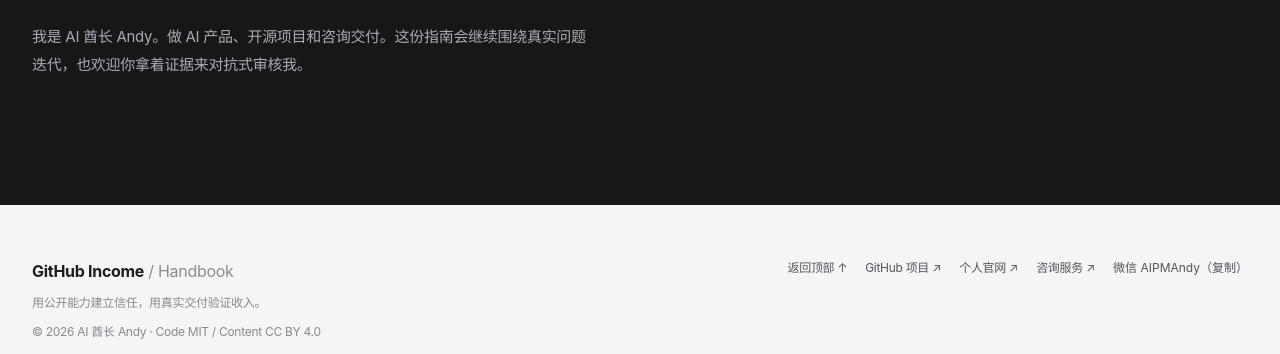
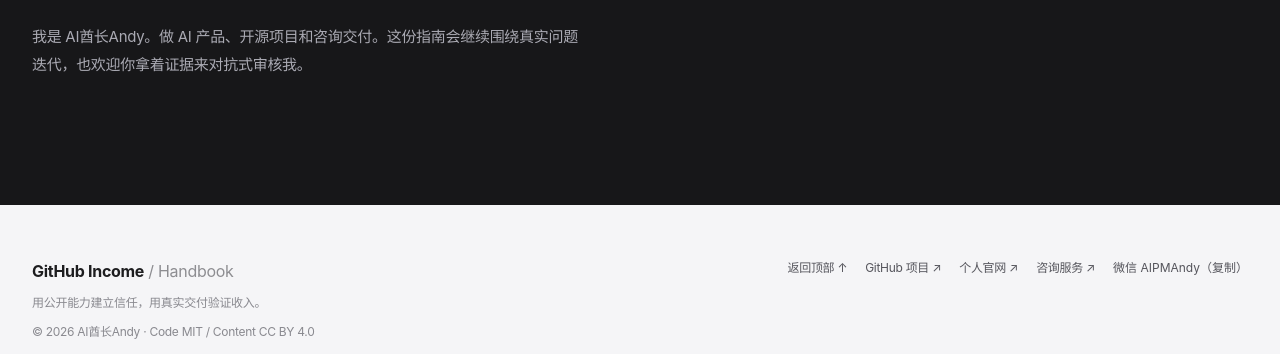
Before and after one commit to AIPMAndy/github-income-handbook, a plain HTML site: page index.html in a window 1280 px wide. Shown: the part 11643-11997 px from the top of the page. Drawn offline with Linux system fonts and the light colour scheme.

Commit message:
统一名称：AI酋长Andy（英文名 AI Chief Andy / Andy Liu）

```diff
--- a/index.html
+++ b/index.html
@@ -4,16 +4,16 @@
 <meta charset="utf-8">
 <meta name="viewport" content="width=device-width,initial-scale=1">
 <meta name="color-scheme" content="light">
-<title>用 GitHub 赚钱 · 从 0 到第一笔收入的保姆级攻略 | AI 酋长 Andy</title>
+<title>用 GitHub 赚钱 · 从 0 到第一笔收入的保姆级攻略 | AI酋长Andy</title>
 <meta name="description" content="一套更真实的 GitHub 赚钱教程：20章课程、7条变现路线、30天行动表、对抗式审核、红队审查和在线交互工具。">
 <meta property="og:title" content="用 GitHub 赚钱 · 保姆级攻略">
 <meta property="og:description" content="别再盯着 Star 了。真正值钱的，是你能不能把开源资产变成真实交付。">
 <meta property="og:type" content="website">
 <meta property="og:url" content="https://aipmandy.github.io/github-income-handbook/">
 <meta name="twitter:card" content="summary_large_image">
-<meta name="author" content="AI 酋长 Andy">
+<meta name="author" content="AI酋长Andy">
 <link rel="canonical" href="https://aipmandy.github.io/github-income-handbook/">
-<script type="application/ld+json">{"@context":"https://schema.org","@graph":[{"@type":"Person","@id":"https://github.com/AIPMAndy#person","name":"AI 酋长 Andy","alternateName":["Andy Liu","AIPMAndy","AI Chief Andy","AI酋长Andy"],"url":"https://metaver.vip/","sameAs":["https://x.com/AIPMAndy","https://github.com/AIPMAndy","https://metaver.vip/","https://t.me/AIPMAndy","https://www.threads.com/@andyaipm","https://www.youtube.com/channel/UCo3Uq_DFHKFQxX2vLqEZ8mw","https://space.bilibili.com/100287319","https://www.xiaohongshu.com/user/profile/578dd31382ec3924141f799e","https://aipmandy.github.io/"],"jobTitle":"连续创业者（AI + 产品方法论），前腾讯/百度 AI 产品专家，大模型独角兽前 VP","description":"AI 酋长 Andy（Andy Liu，GitHub/X @AIPMAndy）：前腾讯/百度 AI 产品专家，大模型独角兽前 VP，现专注 AI + 产品方法论创业。"},{"@type":"WebSite","@id":"https://aipmandy.github.io/github-income-handbook/#website","url":"https://aipmandy.github.io/github-income-handbook/","name":"GitHub 赚钱实战指南","description":"GitHub 怎么赚钱？AI 酋长 Andy 写的免费开源中文指南：20 章教程、7 条变现路径、14 份模板、30 天执行计划，从开源项目到获客、报价与交付。只分享方法，不保证收益。","inLanguage":"zh-CN","author":{"@id":"https://github.com/AIPMAndy#person"},"publisher":{"@id":"https://github.com/AIPMAndy#person"}}]}</script>
+<script type="application/ld+json">{"@context":"https://schema.org","@graph":[{"@type":"Person","@id":"https://github.com/AIPMAndy#person","name":"AI酋长Andy","alternateName":["AI Chief Andy","Andy Liu","AIPMAndy"],"url":"https://metaver.vip/","sameAs":["https://x.com/AIPMAndy","https://github.com/AIPMAndy","https://metaver.vip/","https://t.me/AIPMAndy","https://www.threads.com/@andyaipm","https://www.youtube.com/channel/UCo3Uq_DFHKFQxX2vLqEZ8mw","https://space.bilibili.com/100287319","https://www.xiaohongshu.com/user/profile/578dd31382ec3924141f799e","https://aipmandy.github.io/"],"jobTitle":"连续创业者（AI + 产品方法论），前腾讯/百度 AI 产品专家，大模型独角兽前 VP","description":"AI酋长Andy（Andy Liu，GitHub/X @AIPMAndy）：前腾讯/百度 AI 产品专家，大模型独角兽前 VP，现专注 AI + 产品方法论创业。"},{"@type":"WebSite","@id":"https://aipmandy.github.io/github-income-handbook/#website","url":"https://aipmandy.github.io/github-income-handbook/","name":"GitHub 赚钱实战指南","description":"GitHub 怎么赚钱？AI酋长Andy 写的免费开源中文指南：20 章教程、7 条变现路径、14 份模板、30 天执行计划，从开源项目到获客、报价与交付。只分享方法，不保证收益。","inLanguage":"zh-CN","author":{"@id":"https://github.com/AIPMAndy#person"},"publisher":{"@id":"https://github.com/AIPMAndy#person"}}]}</script>
 <meta property="og:image" content="https://aipmandy.github.io/github-income-handbook/assets/social-card.svg">
 <link rel="icon" href="./assets/favicon.svg" type="image/svg+xml">
 <link rel="stylesheet" href="./assets/style.css">
@@ -297,7 +297,7 @@
       <div>
         <span class="section-label label-on-dark">FROM THE CREATOR</span>
         <h2>工具公开，方法公开。<br>能验证的结果，才算数。</h2>
-        <p>我是 AI 酋长 Andy。做 AI 产品、开源项目和咨询交付。这份指南会继续围绕真实问题迭代，也欢迎你拿着证据来对抗式审核我。</p>
+        <p>我是 AI酋长Andy。做 AI 产品、开源项目和咨询交付。这份指南会继续围绕真实问题迭代，也欢迎你拿着证据来对抗式审核我。</p>
       </div>
       <div class="author-actions">
         <a class="btn btn-light" href="https://metaver.vip/" target="_blank" rel="noopener noreferrer">访问官网 ↗</a>
@@ -312,7 +312,7 @@
     <div>
       <div class="footer-brand">GitHub Income<span> / Handbook</span></div>
       <p>用公开能力建立信任，用真实交付验证收入。</p>
-      <p>© 2026 AI 酋长 Andy · Code MIT / Content CC BY 4.0</p>
+      <p>© 2026 AI酋长Andy · Code MIT / Content CC BY 4.0</p>
     </div>
     <div class="footer-links">
       <a href="#top">返回顶部 ↑</a>
```
Also changed, not shown: assets/readme-cover.svg, assets/social-card.svg, llms.txt, 2 other files.
